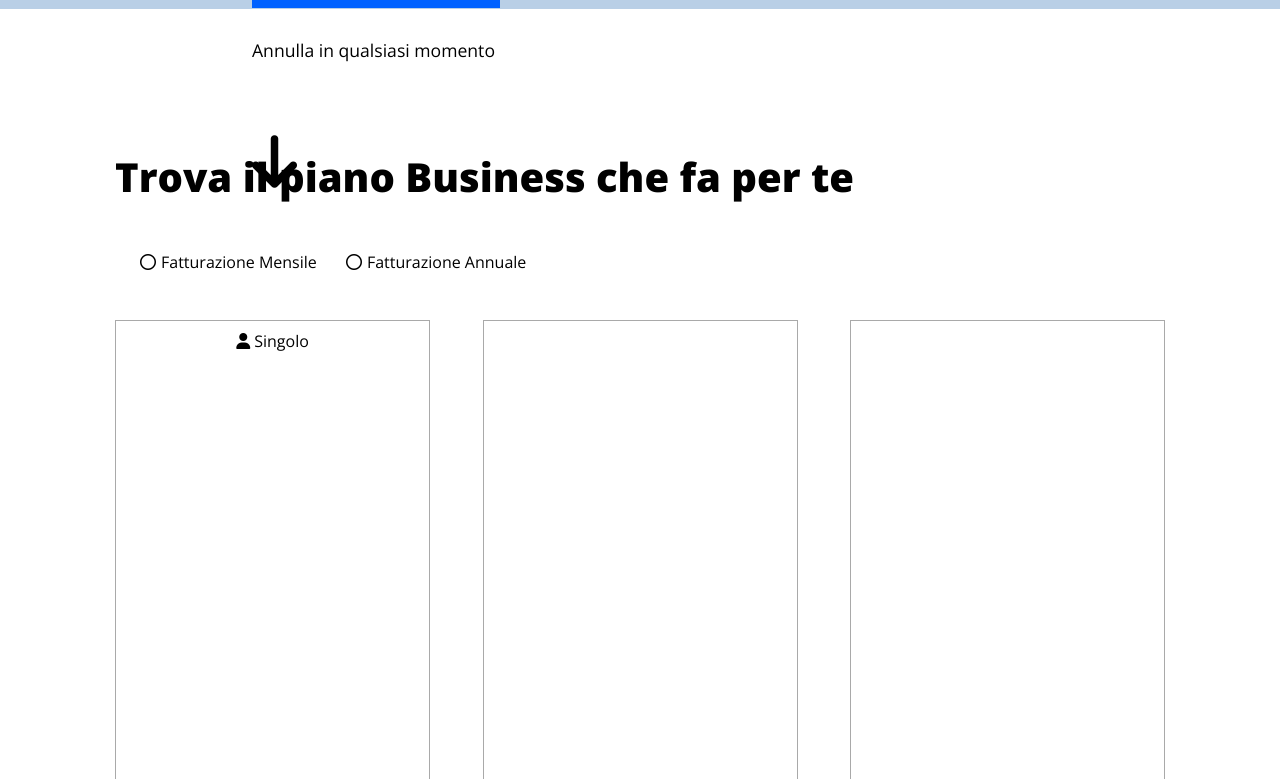
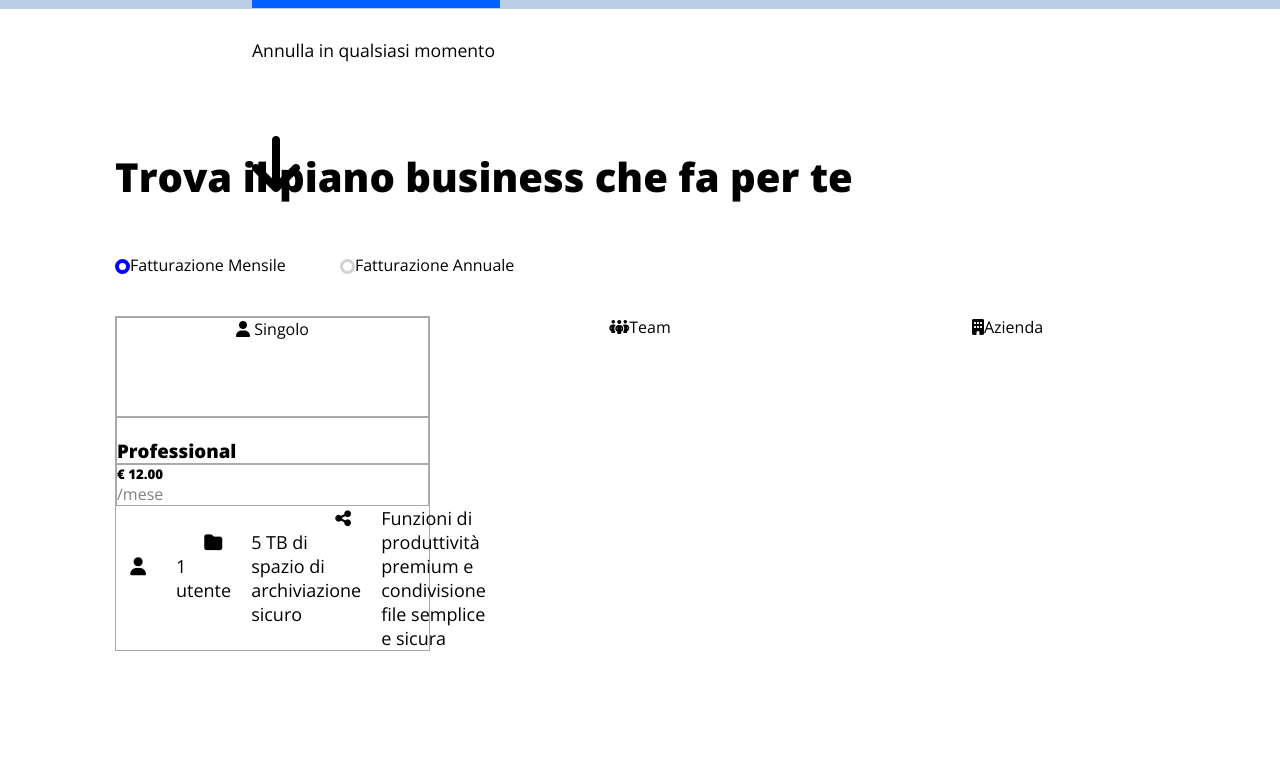
Before and after one commit to Yorbit/htmlcss-dropbox, a plain HTML site: page index.html in a window 1280 px wide. Shown: the part 801-1580 px from the top of the page. After the commit the page ends 1452 px from the top, so only its background shows below. Drawn offline with nearby package versions, Linux system fonts and the light colour scheme.

Commit message:
sett col

```diff
--- a/index.html
+++ b/index.html
@@ -36,7 +36,6 @@
             </div>
         </nav>
     </header>
-    <main>
     <section id="first-look">
         <div class="container" id="section-one">
             <section id="jumbotron">
@@ -50,7 +49,7 @@
                             intelligente e integrato per ottimizzare il flusso di lavoro esistente.</p>
                         <a href="#" class="button blue">Inizia la tua prova gratuita</a>
                         <p class="small-text">Annulla in qualsiasi momento</p>
-                            <i class="fa fa-arrow-down"></i>
+                        <i class="fa fa-arrow-down fa-4x"></i>
                     </div>
                     <div class="jumbo-right">
                         <img src="../img/jumbo.png" alt="jumbo drop" id="jumbodrop">
@@ -59,26 +58,59 @@
             </section>
         </div>
     </section>
+    <main>
         <section class="container-small" id="business">
             <div id="times">
-                <h2>Trova il piano Business che fa per te</h2>
+                <h2>Trova il piano business che fa per te</h2>
                 <div class="round">
-                    <i class="fa-regular fa-circle"></i>Fatturazione Mensile
-                    <i class="fa-regular fa-circle"></i>Fatturazione Annuale
+                    <div class="circle-blue"></div>Fatturazione Mensile
+                    <div class="circle-white"></div>Fatturazione Annuale
                 </div>
             </div>
             <div class="plans">
+                <div class="pro-plan w-30 border">
+                    <div class="plan-category single-plan border">
+                        <span class="fa-solid fa-user"></span>
+                        <span>Singolo</span>
+                    </div>
+                    <div class="plan-name border">
+                        <h3>Professional</h3>
+                    </div>
+                    <div class="plan-price border">
+                        <h5>€ 12.00</h5>
+                        <span class="grey">/mese</span>
+                    </div>
+                    <div class="info-plan">
+                        <ul class="fa-ul">
+                            <li>
+                                <span class="fa-li"><i class="fa-solid fa-user"></i></span>
+                                <span>1 utente</span>
+                            </li>
+                            <li>
+                                <span class="fa-li"><i class="fa-solid fa-folder"></i></span>
+                                <span>5 TB di spazio di archiviazione sicuro</span>
+                            </li>
+                            <li>
+                                <span class="fa-li"><i class="fa-solid fa-share-nodes"></i></span>
+                                <span>Funzioni di produttività premium e condivisione file semplice e sicura</span>
+                            </li>
+                        </ul>
+                    </div>
+
+
+
+
+
+
+                </div>
                 <div class="col-plan w-30">
                     <div class="plan-category">
-                        <i class="fa fa-user"></i>Singolo
+                        <i class="fa-solid fa-people-group"></i>Team
                     </div>
                 </div>
                 <div class="col-plan w-30">
                     <div class="plan-category">
-                    </div>
-                </div>
-                <div class="col-plan w-30">
-                    <div class="plan-category">
+                        <i class="fa-solid fa-building"></i>Azienda
                     </div>
                 </div>
             </div>
--- a/style.css
+++ b/style.css
@@ -126,10 +126,6 @@ h1 {
     padding-bottom: 70px;
 }
 
-i {
-    font-size: 60px;
-}
-
 h2 {
     padding-top: 40px;
     font-size: 40px;
@@ -138,18 +134,48 @@ h2 {
 
 .round i {
     font-size: 16px;
-    padding: 50px 5px;
-    margin-left: 20px;
+
 }
 
 .round {
     text-align: left;
+    padding-top: 50px;
+    padding-bottom: 40px
+}
+
+.circle-blue {
+    display: inline-block;
+    width: 15px;
+    height: 15px;
+    background-color: white;
+    border: 4px solid blue;
+    border-radius: 50%;
+    vertical-align: middle;
+
+}
+
+.circle-white {
+    display: inline-block;
+    width: 15px;
+    height: 15px;
+    background-color: white;
+    border: 3px solid lightgray;
+    border-radius: 50%;
+    vertical-align: middle;
+    margin-left: 50px;
 }
 
 .container-small {
     width: 1050px;
     padding-top: 40px;
     margin: 0 auto;
+    display: flex;
+    justify-content: space-between;
+    flex-wrap: wrap;
+}
+
+.border {
+    border: 1px solid darkgray;
 }
 
 #times {
@@ -164,8 +190,7 @@ h2 {
 }
 
 .plan-category {
-    height: 800px;
-    border: 1px solid darkgray;
+    min-height: 100px;
     text-align: center;
 }
 
@@ -173,8 +198,11 @@ h2 {
     width: 30%;
 }
 
-.plan-category i {
-    font-size: 16px;
-    line-height: 40px;
-    padding-right: 4px;
+h3 {
+    padding-top: 20px;
+    text-align: left;
 }
+
+.grey {
+    color: gray;
+}
```
Lines whose indentation alone changed are shown as unchanged.
